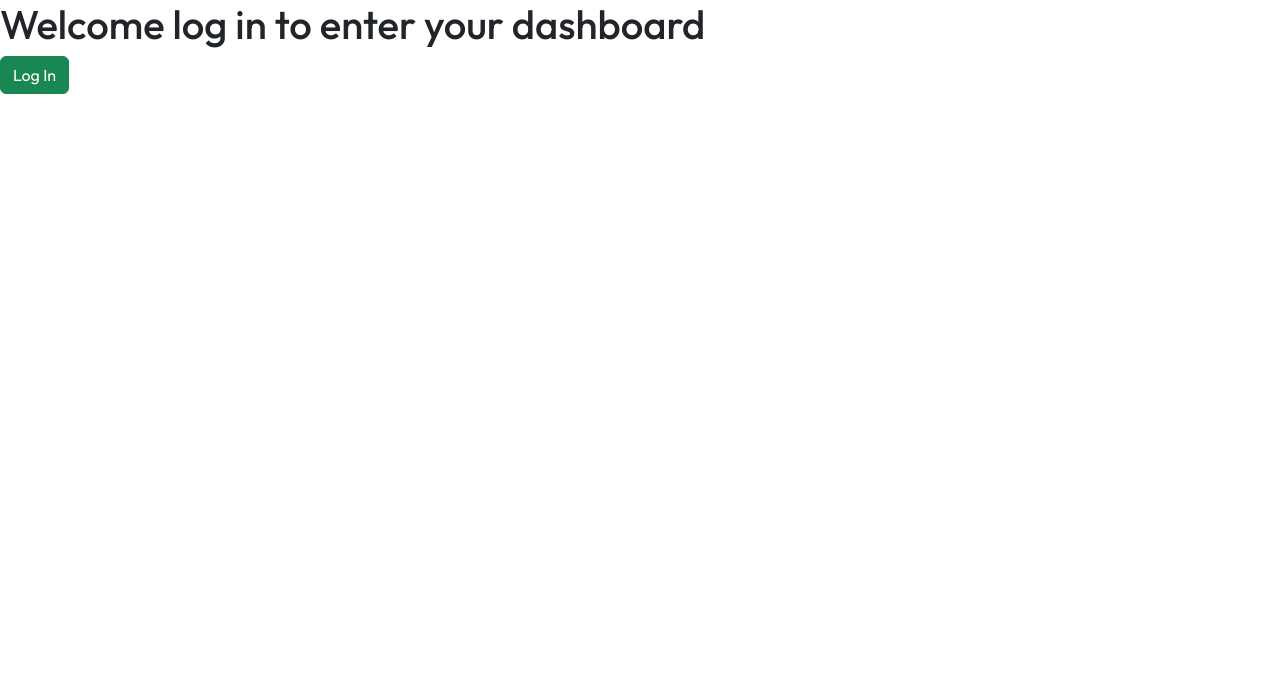
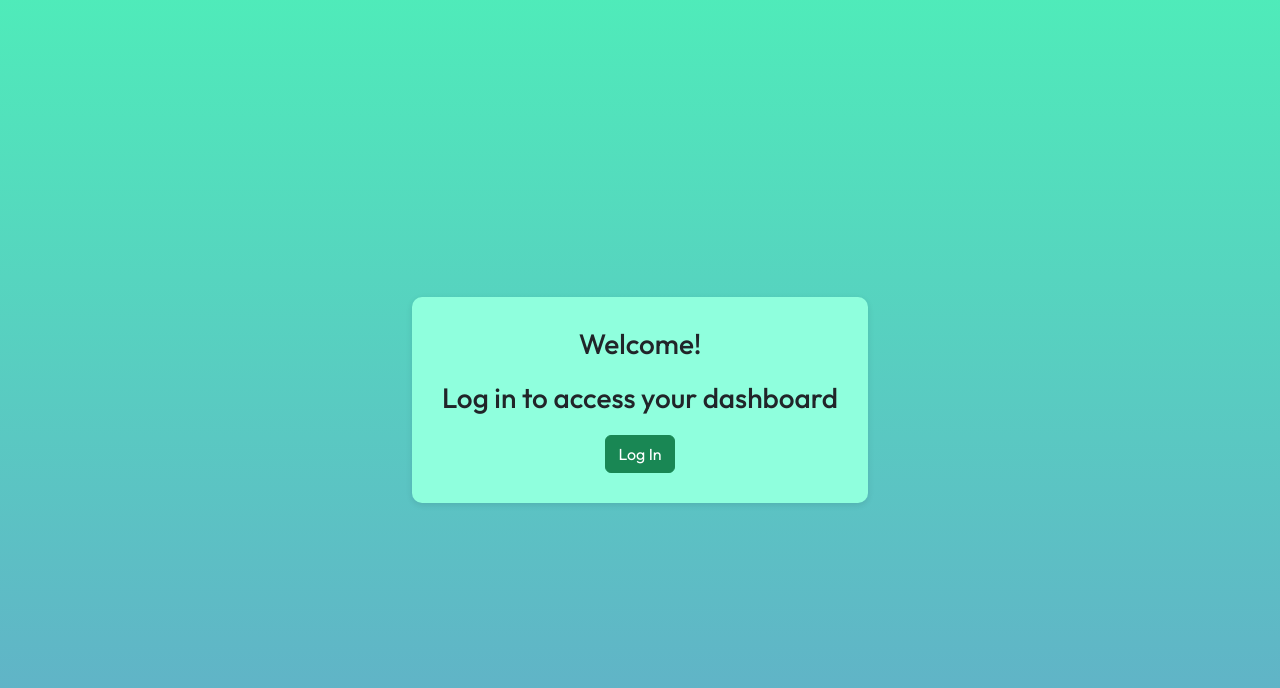
Before and after one commit to TsurHazan/Zionet_CodeCompetition, a React (Create React App) app in the folder UI/zionetcompetitons/: page / in a window 1280 px wide. Shown: the top 688 px of the page. Built offline with nearby package versions, Linux system fonts and the light colour scheme.

Commit message:
update key

```diff
--- a/UI/zionetcompetitons/src/App.jsx
+++ b/UI/zionetcompetitons/src/App.jsx
@@ -19,13 +19,16 @@ export const App = () => {
   }
   if (isAuthenticated) {
     const checkDB = async () => {
-      let msg = await checkIfUserInDB(user.sub, user.given_name);
+      let msg = await checkIfUserInDB(user.sub);
 
       // alert(msg);
     };
     checkDB();
 
-    if (user.role[0] === "System Manager") {
+    // debugger;
+
+    // if (user.role[0] === "System Manager") {
+    if (user.sub === "google-oauth2|109366188883049395488") {
       return (
         <bgMode.Provider value={{ bgState, setBgState }}>
           <SystemManagerPage />
--- a/UI/zionetcompetitons/src/Components/systemManager/showAllCompetitions/showAllCompetitions.jsx
+++ b/UI/zionetcompetitons/src/Components/systemManager/showAllCompetitions/showAllCompetitions.jsx
@@ -13,6 +13,7 @@ export const ShowAllCompetitions = () => {
   const { competitionToEdit, setcompetitionToEdit } =
     useContext(editCompetition);
 
+  // debugger;
   useEffect(() => {
     const getCompetitions = async () => {
       let answer = await getAllCompetitions(user.sub);
--- a/UI/zionetcompetitons/src/Components/systemManager/systemAdminDashboard/systemAdminDashboard.jsx
+++ b/UI/zionetcompetitons/src/Components/systemManager/systemAdminDashboard/systemAdminDashboard.jsx
@@ -47,7 +47,7 @@ export const SystemAdminDashboard = () => {
         >
           <Tab label="Create new Competition" {...a11yProps(0)} />
           <Tab label="Show all competitions" {...a11yProps(1)} />
-          <Tab label="Live competitions" {...a11yProps(2)} />
+          {/* <Tab label="Live competitions" {...a11yProps(2)} /> */}
         </Tabs>
       </AppBar>
       <SwipeableViews
--- a/UI/zionetcompetitons/src/Pages/visitiorsPage/visitiorsPage.jsx
+++ b/UI/zionetcompetitons/src/Pages/visitiorsPage/visitiorsPage.jsx
@@ -2,9 +2,12 @@ import React from "react";
 import { LoginButton } from "../../Components/exports.js";
 export const VisitiorsPage = () => {
   return (
-    <div>
-      <h1>Welcome log in to enter your dashboard</h1>
-      <LoginButton />
+    <div className="welcome-container">
+      <div className="welcome-content">
+        <h1 className="welcome-heading">Welcome!</h1>
+        <h2 className="welcome-heading">Log in to access your dashboard</h2>
+        <LoginButton />
+      </div>
     </div>
   );
 };
--- a/UI/zionetcompetitons/src/Styles/index.css
+++ b/UI/zionetcompetitons/src/Styles/index.css
@@ -54,3 +54,33 @@
 .dashboard-opening-information {
   margin: 1em 1em 1em 1em;
 }
+
+.welcome-container {
+  display: flex;
+  justify-content: center;
+  align-items: center;
+  height: 100vh;
+  /* background-color: #6cbcc592; */
+  background: linear-gradient(
+    to bottom,
+    #34e8afdd,
+    #63abc9
+  ); /* Gradient background */
+}
+
+.welcome-content {
+  text-align: center;
+  background-color: rgb(
+    143,
+    255,
+    221
+  ); /* Slightly transparent white background */
+  padding: 30px;
+  border-radius: 10px;
+  box-shadow: 0 2px 6px rgba(0, 0, 0, 0.1);
+}
+
+.welcome-heading {
+  font-size: 28px;
+  margin-bottom: 20px;
+}
--- a/UI/zionetcompetitons/src/index.js
+++ b/UI/zionetcompetitons/src/index.js
@@ -8,8 +8,8 @@ const root = ReactDOM.createRoot(document.getElementById("root"));
 
 root.render(
   <Auth0Provider
-    domain="dev-7utdtaoji4hz5ngu.us.auth0.com"
-    clientId="18ZrNWffh0PXd6P7kUZuUE4dK9xIdl7h"
+    domain="dev-463voiy6ycoi2me6.us.auth0.com"
+    clientId="JOmsfjVCc5ktHFksk6cUpGtEU4KtGETY"
     redirectUri={window.location.origin}
   >
     <BrowserRouter>
```
Also changed, not shown: 2 other files (tests, documents, lock files or other folders).
